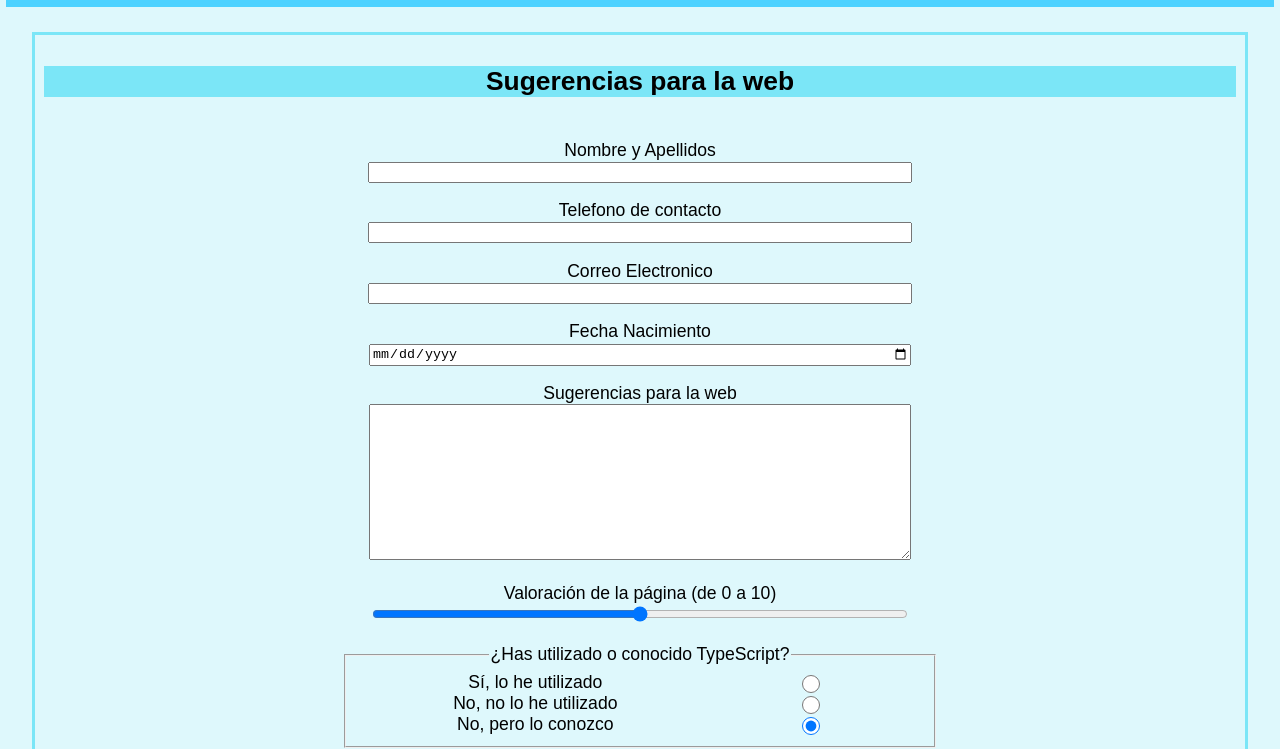
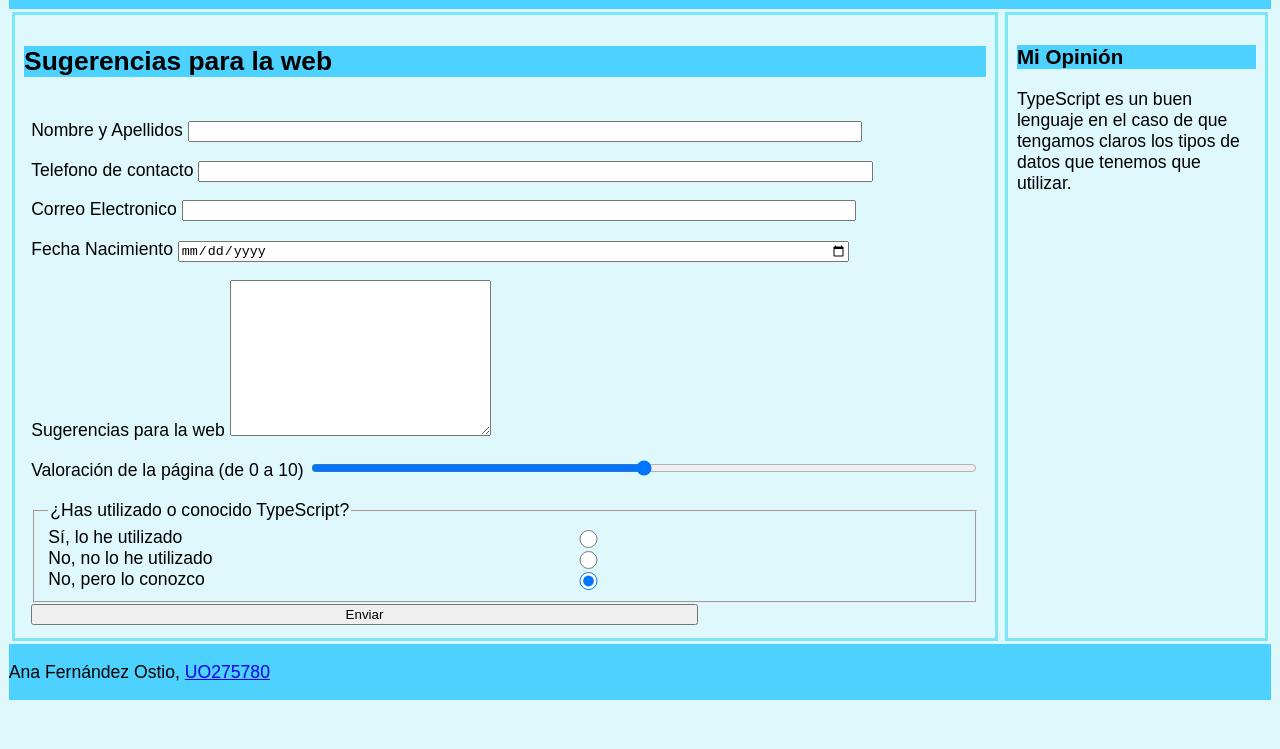
Before and after one commit to AnaOstio/SEW, a plain HTML site: page opinion.html in a window 1280 px wide. Shown: the part 87-836 px from the top of the page. After the commit the page ends 800 px from the top, so only its background shows below. Drawn offline with Linux system fonts and the light colour scheme.

Commit message:
Add files via upload

```diff
--- a/estilo/estilo.css
+++ b/estilo/estilo.css
@@ -1,13 +1,12 @@
 
 /*
     Ana Fernandez Ostio, UO275780
-    En este archivo va todo lo comun a los html en cuanto al estilo
-    que se puede encontrar en el sitio web.
+    En este archivo va todo lo comun a los html
 */
 
 /*(0,0,1)*/
 body{
-    margin: 0.5%;
+    margin: 0.5em;
     font-size: 1.1em;
     background-color: #DEF8FC;
     font-family: Arial, Helvetica, sans-serif;
@@ -15,37 +14,26 @@ body{
 }
 
 /*(0,0,1)*/
-header{
-    /*el color de las letras, lo hereda de body*/
+header, h2, h3, footer{
     background-color: #4DD2FF;
 }
 
 /*(0,0,1)*/
-section, article {
+video, audio, img {
+    width: 20em;
+}
+
+/*(0,0,1)*/
+section, article, aside {
     border: solid;
     border-color: #7BE6F7;
     padding: 0.5em;
-    margin: 2%;
-}
-
-/*(0,0,1)*/
-h2, h3, footer{
-    /*el color de las letras, lo hereda de body*/
-    background-color: #7BE6F7;
-    text-align: center;
-}
-
-/*(0,0,1)*/
-video, audio, img {
-    display: block;
-    width: 75%;
-    margin: auto;
+    margin: 0.2em;
 }
 
 /*BARRA DE NAVEGACION*/
 /*(0,0,2)*/
 nav a{
-    /*el color de fondo lo hereda de body*/
     padding: 1em 1em;
     /*le quito como si fuera el enlace*/
     text-decoration-line: none;
@@ -53,46 +41,23 @@ nav a{
 }
 /*(0,1,2)*/
 nav a:hover{
-    /*el color de las letras, lo hereda de nav a*/
     background-color: aliceblue;
 }
+
 /*FORMULARIO*/
 /*(0,0,1)*/
 form{
-    width: 50%;
-    margin: auto;
-
-
+    border-width: 0.3em;
     padding: 0.2em 0.4em;
-    text-align: center;
 }
 /*(0,0,1)*/
 input{
-    width: 90%;
-}
-/*(0,1,1)*/
-input[type="submit"]{
-    padding: 0.8em;
-    margin: 0.3em;
-    font-size: medium;
-    width: 50%;
-    height: 70%;
-}
-/*(0,0,1)*/
-textarea{
-    width: 90%;
-    max-width: 90%;
-    min-width: 50%;
-    height: 50%;
-    min-height: 50%;
-    margin: auto;
+    width: 50em;
 }
 
 /*TABLA*/
 /*(0,0,1)*/
 table{
-    /*el color de fondo lo hereda de body*/
-    width:100%;
     border: 0.15em solid #4DD2FF;
     text-align: center;
     border-collapse: collapse;
--- a/estilo/layout.css
+++ b/estilo/layout.css
@@ -4,16 +4,11 @@
 */
 /*(0,0,1)*/
 header{
+    grid-area: header;
     display: flex;
     justify-content: space-evenly;
     align-items: center;
     flex-wrap: wrap;
-}
-
-/*(0,0,1)*/
-body{
-    display: flex;
-    flex-direction: column;
 }
 
 /*(0,0,1)*/
@@ -31,3 +26,31 @@ form fieldset{
     position: relative;
     margin-top: 2%;
 }
+
+/*(0,0,1)*/
+body{
+    display: grid;
+    grid-template-areas:
+    'header header header'
+    'main main aside'
+    'footer footer footer';
+}
+
+/*(0,0,1)*/
+section{
+    grid-area: section;
+}
+
+/*(0,0,1)*/
+aside {
+    grid-area: aside;
+}
+
+/*(0,0,1)*/
+footer{
+    grid-area: footer;
+}
+/*(0,0,1)*/
+main{
+    grid-area: main;
+}
--- a/opinion.html
+++ b/opinion.html
@@ -54,6 +54,7 @@
                     <p><label for="valoracion">Valoración de la página (de 0 a 10)</label>
                             <input type="range" id="valoracion" min=0 max=10 step=1 /></p>
 
+
                     <fieldset>
                         <legend>¿Has utilizado o conocido TypeScript?</legend>
                         <label for="Utilizado">Sí, lo he utilizado</label>
@@ -69,6 +70,14 @@
                 </form>
             </section>
         </main>
+
+        <aside>
+            <h3>Mi Opinión</h3>
+            <p>TypeScript es un buen lenguaje en el caso de que tengamos claros los
+                tipos de datos que tenemos que utilizar.
+            </p>
+            <p></p>
+        </aside>
         <!--FOOTER-->
         <footer>
             <p>Ana Fernández Ostio, <a href="mailto:uo275780@uniovi.es">UO275780</a></p>
```
Also changed, not shown: comparacion.html (+12 -12 lines), index.html (+14 -2 lines), versiones.html (+15 -1 lines), multimedia/logo.png (added).
